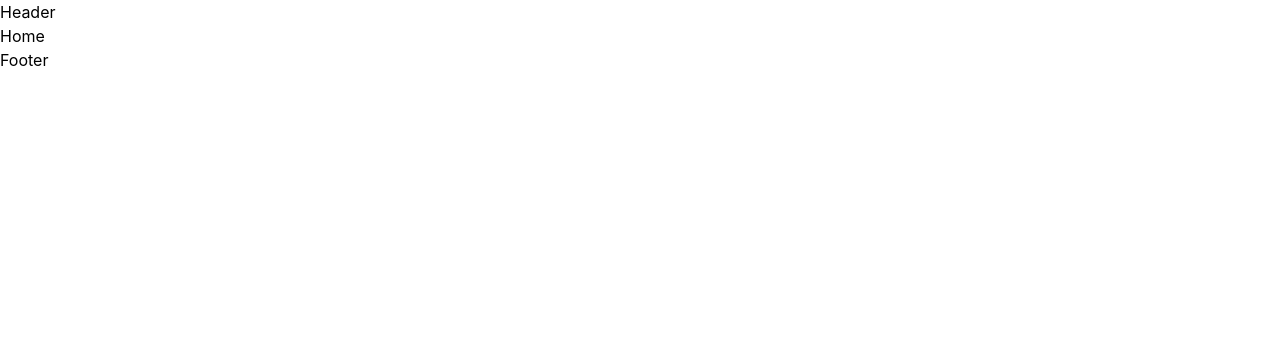
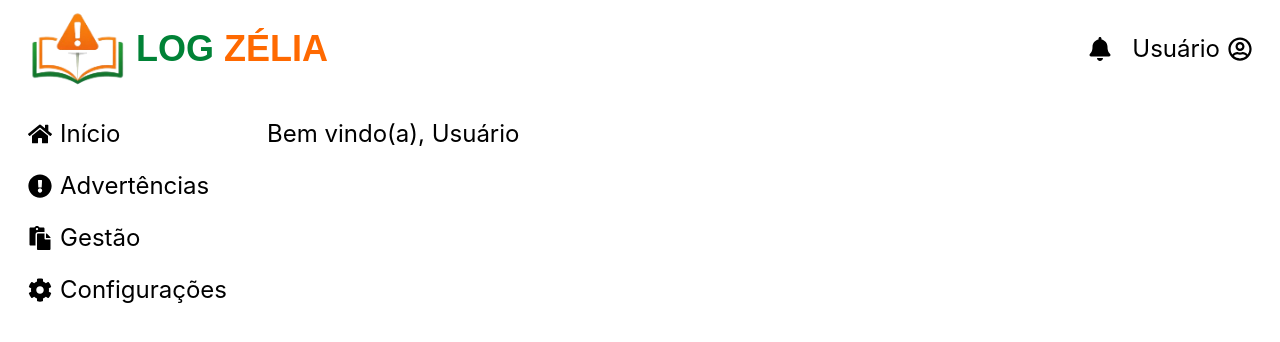
Before and after one commit to Ivozeraa/log-zelia, a React (Vite) app: page / in a window 1280 px wide. Shown: the top 342 px of the page. Built offline with nearby package versions, Linux system fonts and the light colour scheme.

Commit message:
feat: add Sidebar component and pages for Management and Occurrences
- Created Sidebar component with navigation links
- Added Management page
- Added Occurrences page

```diff
--- a/index.html
+++ b/index.html
@@ -3,6 +3,7 @@
   <head>
     <meta charset="UTF-8" />
     <meta name="viewport" content="width=device-width, initial-scale=1.0" />
+    <link rel="shortcut icon" href="./src/assets/images/logo.png" type="image/x-icon">
     <title>Log Zélia</title>
   </head>
   <body>
--- a/package.json
+++ b/package.json
@@ -13,6 +13,7 @@
     "@tailwindcss/vite": "^4.2.1",
     "react": "^19.2.0",
     "react-dom": "^19.2.0",
+    "react-icons": "^5.6.0",
     "react-router-dom": "^7.13.1",
     "tailwindcss": "^4.2.1"
   },
--- a/src/App.jsx
+++ b/src/App.jsx
@@ -7,7 +7,7 @@ function App() {
     <Router>
       <Routes>
         <Route path='/' element={<Layout />}>
-          <Route index element={<Home />} />
+          <Route index element={<Home username={"Usuário"} />} />
         </Route>
       </Routes>
     </Router>
--- a/src/Layout.jsx
+++ b/src/Layout.jsx
@@ -1,15 +1,17 @@
 import { Outlet } from 'react-router-dom'
 import { Header } from './components/Header'
-import { Footer } from './components/Footer'
+import { Sidebar } from './components/Sidebar'
 
 function Layout() {
   return (
-    <>
-      <Header />
-      <Outlet />
-      <Footer />
-    </>
-)
+    <div className='px-7 text-2xl font-inter'>
+      <Header username={"Usuário"} />
+      <div className='flex py-5 gap-10'>
+        <Sidebar />
+        <Outlet />
+      </div>
+    </div>
+  )
 }
 
 export default Layout
--- a/src/components/Footer.jsx
+++ /dev/null
@@ -1,7 +0,0 @@
-import React from 'react'
-
-export const Footer = () => {
-  return (
-    <div>Footer</div>
-  )
-}
--- a/src/components/Header.jsx
+++ b/src/components/Header.jsx
@@ -1,9 +1,22 @@
-import React from 'react'
+import logo from "../assets/images/logo.png"
 
-export const Header = () => {
+import { FaBell, FaRegUserCircle} from "react-icons/fa"
+
+export const Header = ({ username }) => {
   return (
-    <header>
-      Header
+    <header className="flex justify-between items-center py-2">
+      <div className="flex items-center gap-2">
+        <img className="w-25" src={logo} alt="Logo Log Zélia" />
+        <p className="font-bold font-montserrat text-4xl text-green-700">LOG <span className="text-orange-500">ZÉLIA</span></p>
+      </div>
+
+      <div className="flex gap-5 items-center">
+        <FaBell />
+        <div className="flex items-center gap-2">
+          <p>{username}</p>
+          <FaRegUserCircle />
+        </div>
+      </div>
     </header>
   )
 }
--- /dev/null
+++ b/src/components/Sidebar.jsx
@@ -0,0 +1,27 @@
+import { FaHome, FaExclamationCircle, FaPaste, FaCog } from 'react-icons/fa'
+
+export const Sidebar = () => {
+  return (
+    <nav className='flex flex-col gap-5'>
+      <span className='flex items-center gap-2'>
+        <FaHome />
+        <p>Início</p>
+      </span>
+
+      <span className='flex items-center gap-2'>
+        <FaExclamationCircle />
+        <p>Advertências</p>
+      </span>
+
+      <span className='flex items-center gap-2'>
+        <FaPaste />
+        <p>Gestão</p>
+      </span>
+
+      <span className='flex items-center gap-2'>
+        <FaCog />
+        <p>Configurações</p>
+      </span>
+    </nav>
+  )
+}
--- a/src/index.css
+++ b/src/index.css
@@ -1 +1,9 @@
 @import "tailwindcss";
+
+@import url('https://fonts.googleapis.com/css2?family=Inter:ital,opsz,wght@0,14..32,100..900;1,14..32,100..900&family=Montserrat:ital,wght@0,100..900;1,100..900&family=Poppins:ital,wght@0,100;0,200;0,300;0,400;0,500;0,600;0,700;0,800;0,900;1,100;1,200;1,300;1,400;1,500;1,600;1,700;1,800;1,900&display=swap');
+
+@theme {
+  --font-poppins: "Poppins", sans-serif;
+  --font-montserrat: "Montserrat", sans-serif;
+  --font-inter: "Inter", sans-serif;
+}
--- a/src/pages/Home.jsx
+++ b/src/pages/Home.jsx
@@ -1,7 +1,7 @@
 import React from 'react'
 
-export const Home = () => {
+export const Home = ({ username }) => {
   return (
-    <div>Home</div>
+    <div>Bem vindo(a), <span>{username}</span></div>
   )
 }
--- /dev/null
+++ b/src/pages/Management.jsx
@@ -0,0 +1,7 @@
+import React from 'react'
+
+export const Management = () => {
+  return (
+    <div>Management</div>
+  )
+}
--- /dev/null
+++ b/src/pages/Occurrences.jsx
@@ -0,0 +1,7 @@
+import React from 'react'
+
+export const Occurrences = () => {
+  return (
+    <div>Occurrences</div>
+  )
+}
```
Also changed, not shown: src/assets/images/logo.png (added), 1 other file (tests, documents, lock files or other folders).
